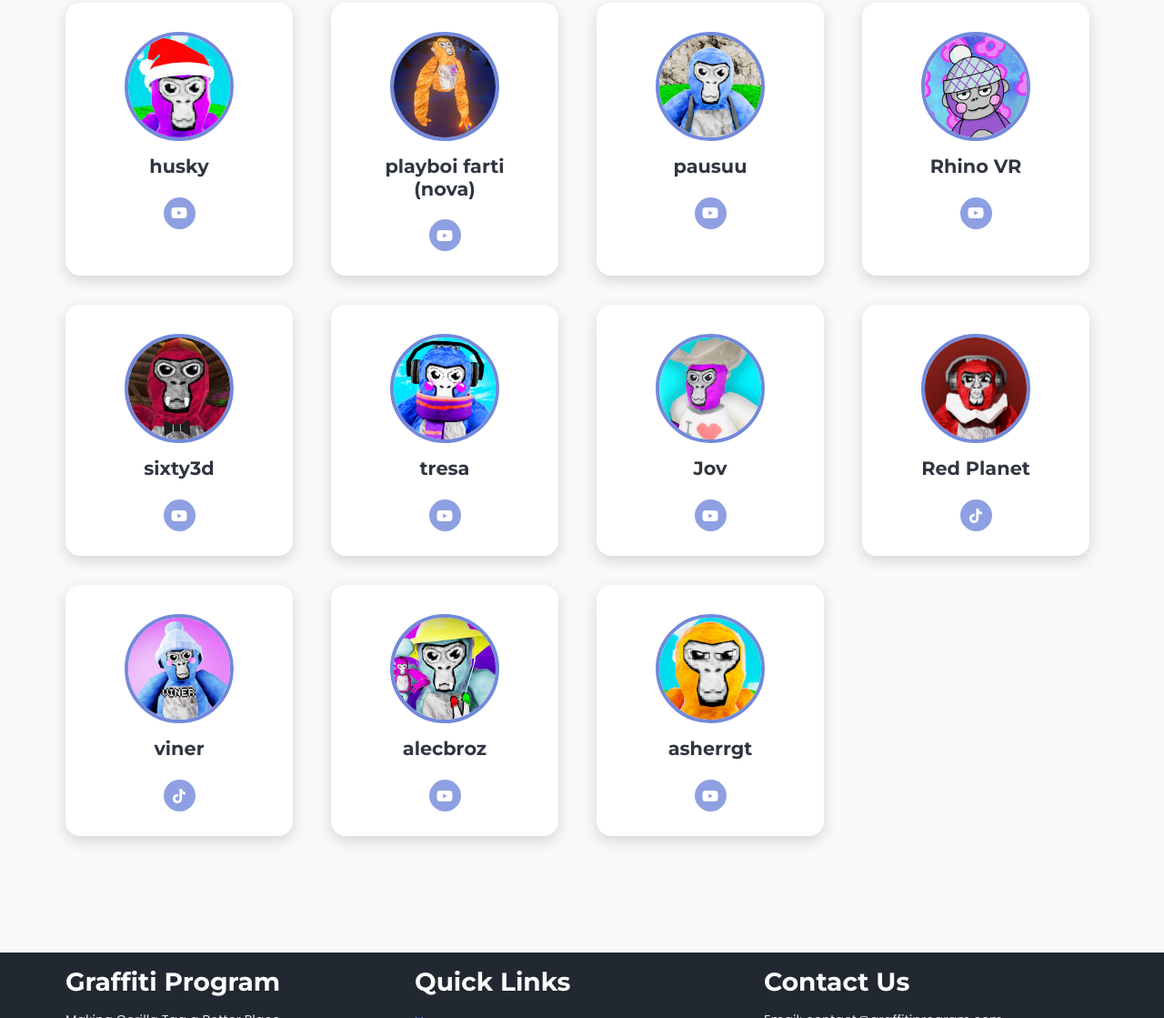
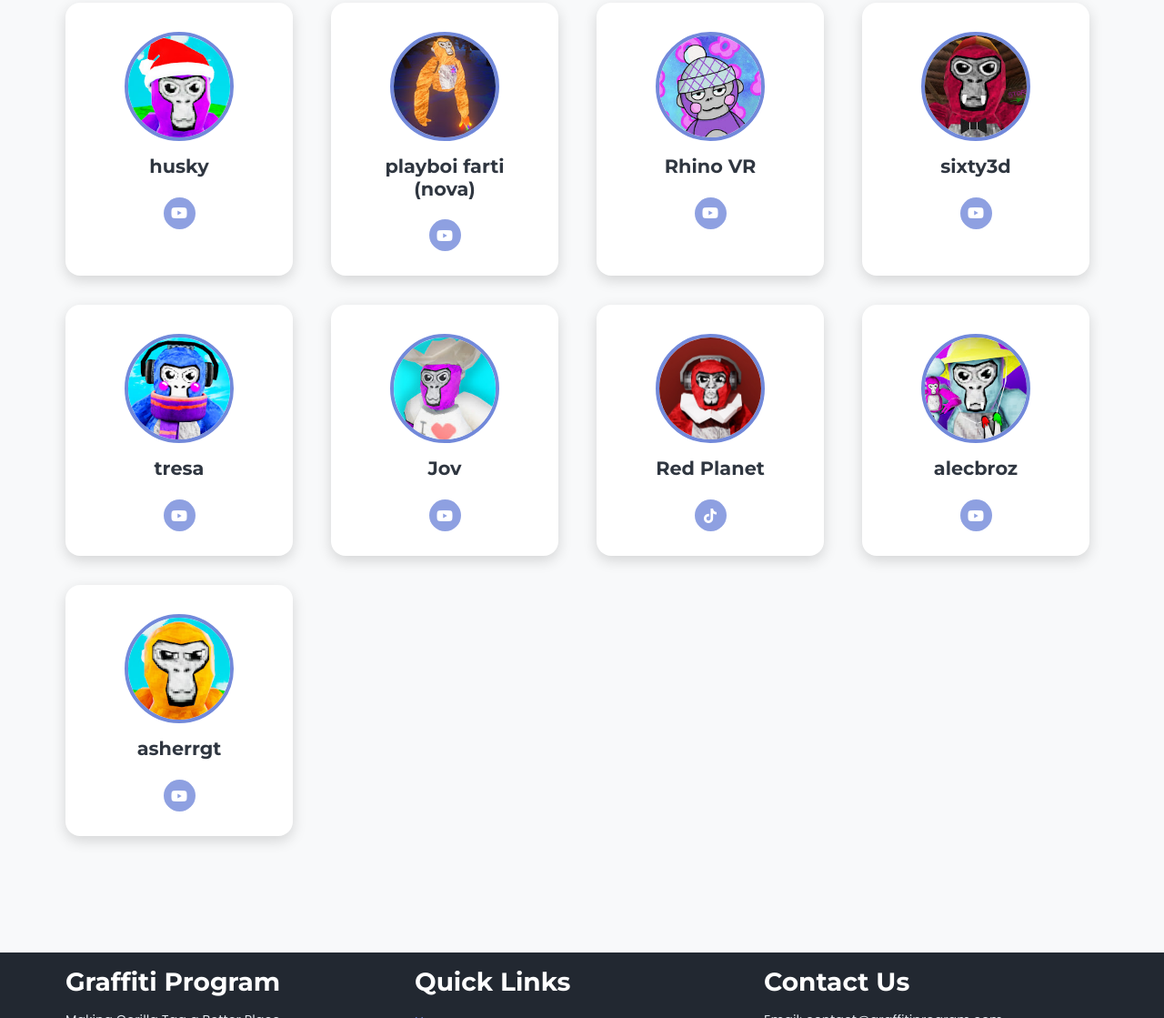
Before and after one commit to MaybeGtag/graffitiweb, a plain HTML site: page index.html in a window 1280 px wide. Shown: the part 683-1802 px from the top of the page at 91% size. Drawn offline with Linux system fonts and the light colour scheme.

Commit message:
Add files via upload
Signed-off-by: Maybe_Gtag <145870507+MaybeGtag@users.noreply.github.com>

```diff
--- a/css/style.css
+++ b/css/style.css
@@ -924,6 +924,8 @@ footer {
     .page-banner {
         padding-top: 100px;
         justify-content: center;
+        align-items: center;
+        display: flex;
     }
 
     /* Ensure video embeds are visible */
--- a/index.html
+++ b/index.html
@@ -105,16 +105,6 @@
 
                 <div class="member-card">
                     <div class="member-content">
-                        <img src="images/members/vr.pansuu.jpg" alt="pausuu" class="member-image">
-                        <h3>pausuu</h3>
-                        <div class="member-social">
-                            <a href="https://www.youtube.com/@vr.pausuu" class="social-icon"><i class="fab fa-youtube"></i></a>
-                        </div>
-                    </div>
-                </div>
-
-                <div class="member-card">
-                    <div class="member-content">
                         <img src="images/members/rhinovr.jpg" alt="Rhino VR" class="member-image">
                         <h3>Rhino VR</h3>
                         <div class="member-social">
@@ -159,16 +149,6 @@
                         <h3>Red Planet</h3>
                         <div class="member-social">
                             <a href="https://www.tiktok.com/@red.planet0" class="social-icon"><i class="fab fa-tiktok"></i></a>
-                        </div>
-                    </div>
-                </div>
-
-                <div class="member-card">
-                    <div class="member-content">
-                        <img src="images/members/viner.jpeg" alt="viner" class="member-image">
-                        <h3>viner</h3>
-                        <div class="member-social">
-                            <a href="https://www.tiktok.com/@viner.gt" class="social-icon"><i class="fab fa-tiktok"></i></a>
                         </div>
                     </div>
                 </div>
```
